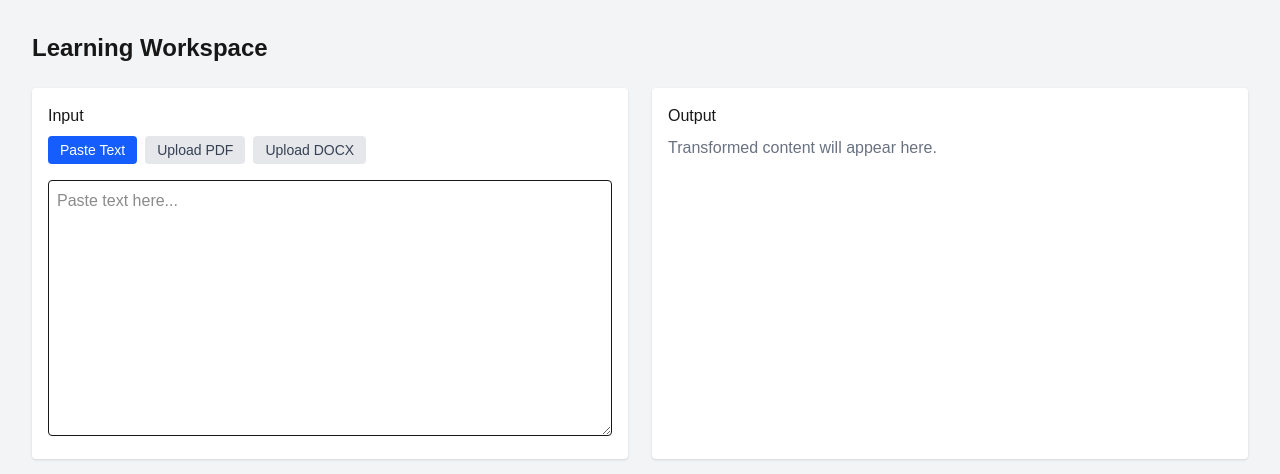
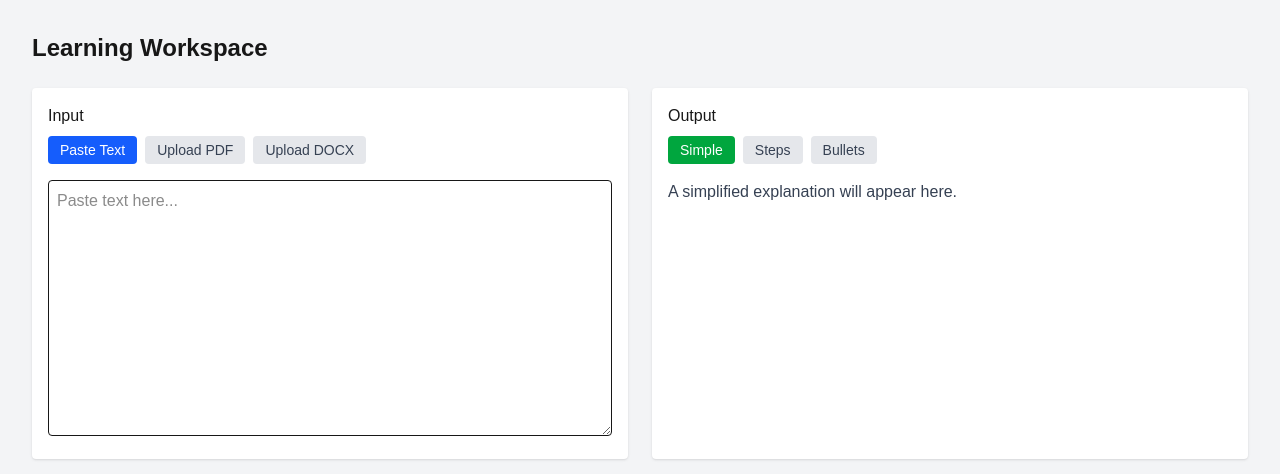
Before and after one commit to dipteshhh/senior-design-LearnEase, a Next.js app: page /workspace in a window 1280 px wide. Shown: the top 474 px of the page. Built offline with nearby package versions, Linux system fonts and the light colour scheme.

Commit message:
Add output mode tabs for explanation views

```diff
--- a/src/app/workspace/page.tsx
+++ b/src/app/workspace/page.tsx
@@ -1,4 +1,5 @@
 "use client";
+import OutputTabs from "@/components/OutputTabs";
 import { useState } from "react";
 import InputTabs from "@/components/InputTabs";
 export default function Workspace() {
@@ -14,7 +15,7 @@ export default function Workspace() {
 
         <div className="bg-white p-4 rounded shadow">
           <h3 className="font-medium mb-2">Output</h3>
-          <p className="text-gray-500">Transformed content will appear here.</p>
+           <OutputTabs />
         </div>
       </div>
     </div>
--- /dev/null
+++ b/src/components/OutputTabs.tsx
@@ -0,0 +1,49 @@
+"use client";
+
+import { useState } from "react";
+
+const tabs = ["Simple", "Steps", "Bullets"];
+
+export default function OutputTabs() {
+  const [activeTab, setActiveTab] = useState("Simple");
+
+  return (
+    <div>
+      {/* Tabs */}
+      <div className="flex gap-2 mb-4">
+        {tabs.map((tab) => (
+          <button
+            key={tab}
+            onClick={() => setActiveTab(tab)}
+            className={`px-3 py-1 rounded text-sm transition ${
+              activeTab === tab
+                ? "bg-green-600 text-white"
+                : "bg-gray-200 text-gray-700 hover:bg-gray-300"
+            }`}
+          >
+            {tab}
+          </button>
+        ))}
+      </div>
+
+      {/* Tab Content */}
+      {activeTab === "Simple" && (
+        <p className="text-gray-700">
+          A simplified explanation will appear here.
+        </p>
+      )}
+
+      {activeTab === "Steps" && (
+        <p className="text-gray-700">
+          Step-by-step breakdown will appear here.
+        </p>
+      )}
+
+      {activeTab === "Bullets" && (
+        <p className="text-gray-700">
+          Bullet-point summary will appear here.
+        </p>
+      )}
+    </div>
+  );
+}
```
